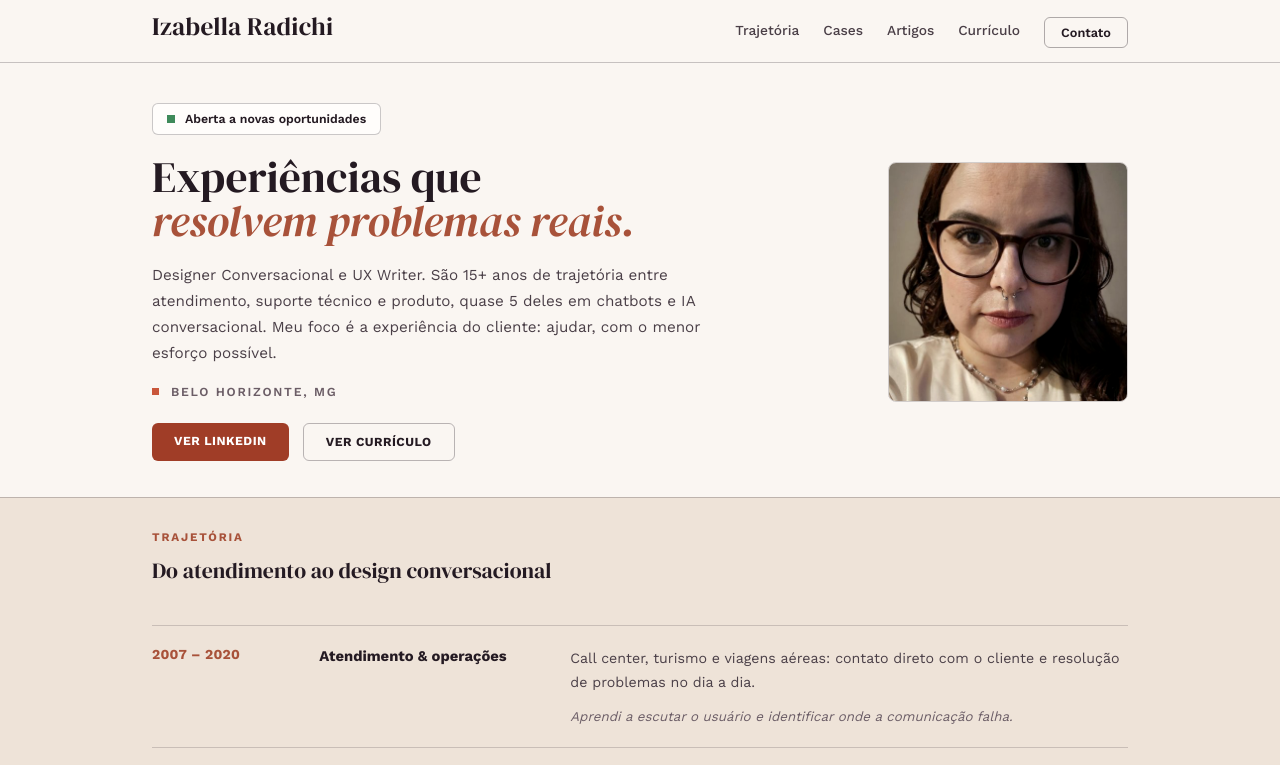
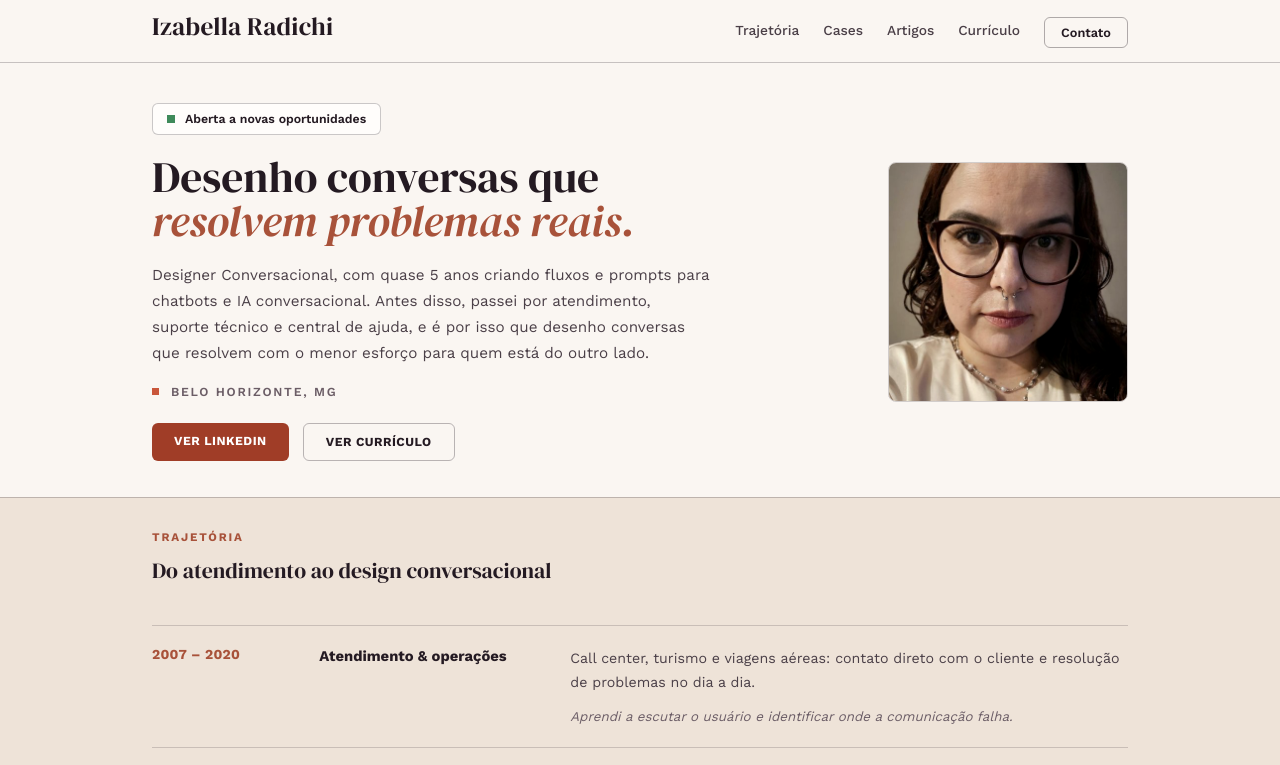
Before and after one commit to izabellaradichi/portfolio, a plain HTML site: page index.html in a window 1280 px wide. Shown: the top 765 px of the page. Drawn offline with nearby package versions, Linux system fonts and the light colour scheme.

Commit message:
Add files via upload

```diff
--- a/index.html
+++ b/index.html
@@ -94,8 +94,8 @@
         <span style="width:8px; height:8px; background:#3f8a5a; display:block; flex-shrink:0;"></span>
         <span style="font-size:0.85rem; font-weight:600; color:#241a22;">Aberta a novas oportunidades</span>
       </div>
-      <h1 data-reveal="1" style="font-family:'DM Serif Display', serif; font-weight:400; font-size:clamp(2.1rem,3.6vw,3rem); line-height:1.02; margin:0 0 20px; color:#241a22; text-wrap:balance;">Experiências que <em style="font-style:italic; color:#a8523a;">resolvem problemas reais.</em></h1>
-      <p data-reveal="1" style="font-size:1.05rem; line-height:1.7; color:#4a3f47; margin:0 0 18px; max-width:560px; text-wrap:pretty;">Designer Conversacional e UX Writer. São 15+ anos de trajetória entre atendimento, suporte técnico e produto, quase 5 deles em chatbots e IA conversacional. Meu foco é a experiência do cliente: ajudar, com o menor esforço possível.</p>
+      <h1 data-reveal="1" style="font-family:'DM Serif Display', serif; font-weight:400; font-size:clamp(2.1rem,3.6vw,3rem); line-height:1.02; margin:0 0 20px; color:#241a22; text-wrap:balance;">Desenho conversas que <em style="font-style:italic; color:#a8523a;">resolvem problemas reais.</em></h1>
+      <p data-reveal="1" style="font-size:1.05rem; line-height:1.7; color:#4a3f47; margin:0 0 18px; max-width:560px; text-wrap:pretty;">Designer Conversacional, com quase 5 anos criando fluxos e prompts para chatbots e IA conversacional. Antes disso, passei por atendimento, suporte técnico e central de ajuda, e é por isso que desenho conversas que resolvem com o menor esforço para quem está do outro lado.</p>
       <div data-reveal="1" style="display:flex; align-items:center; gap:12px; margin-bottom:24px;">
         <span style="width:7px; height:7px; background:#c9563a; display:block; flex-shrink:0;"></span>
         <span style="font-size:0.85rem; font-weight:600; letter-spacing:0.14em; text-transform:uppercase; color:#6b5d66;">Belo Horizonte, MG</span>
```
